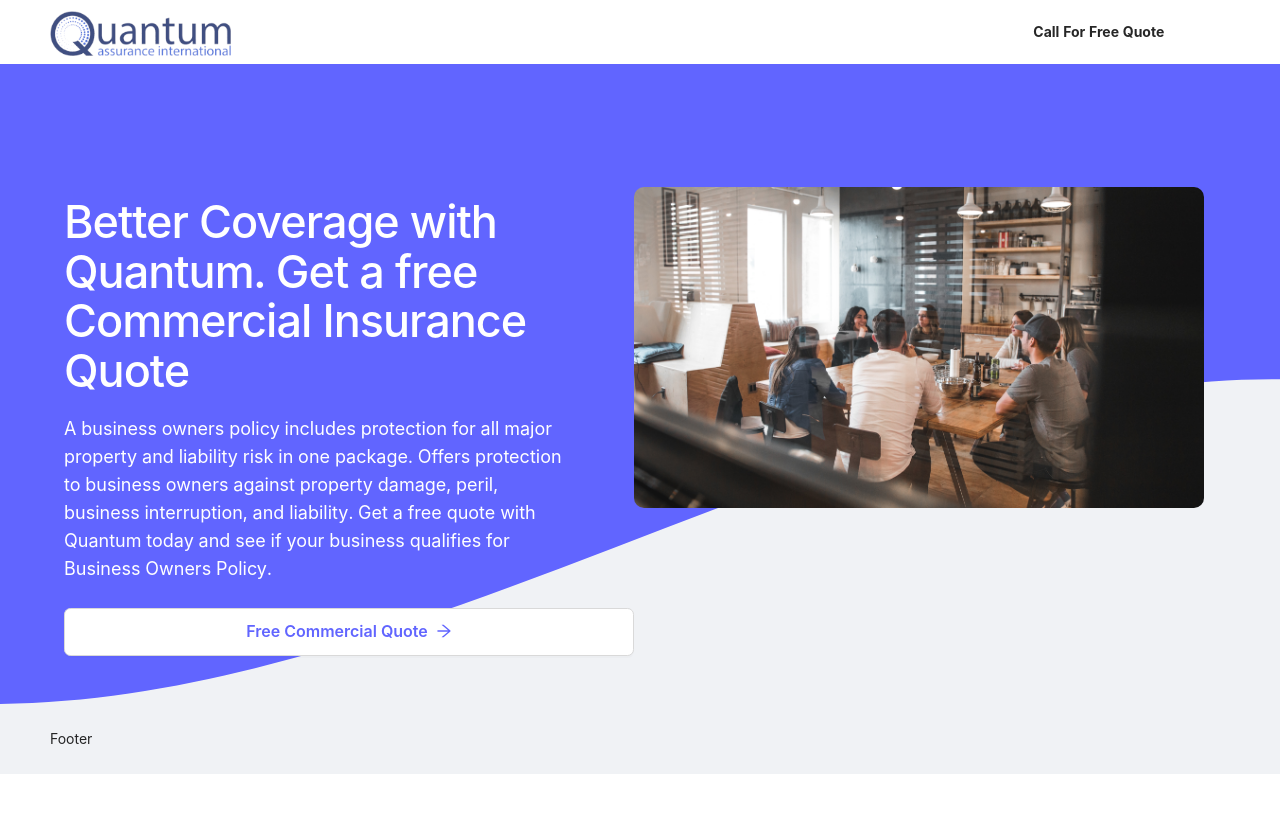
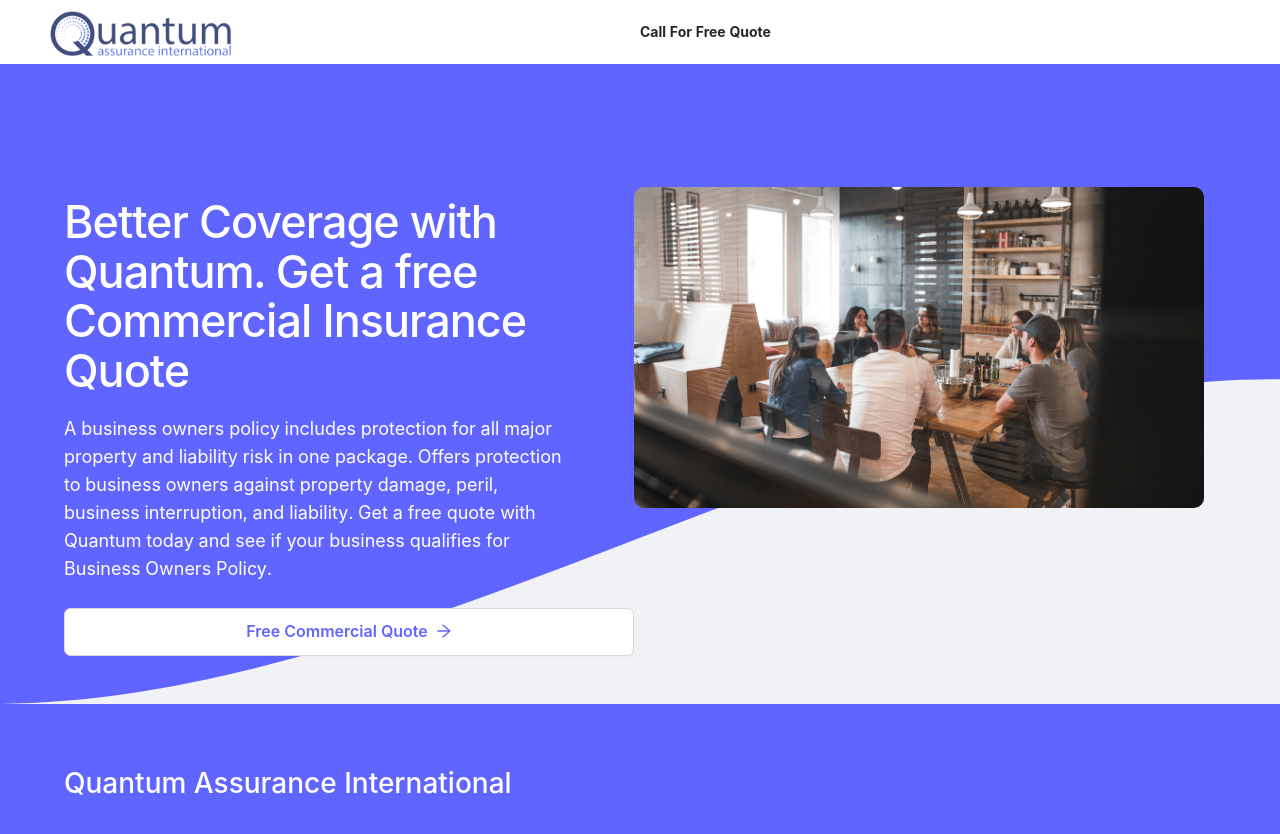
Before and after one commit to tangentdigitalagency/landingpageTest, a React (Create React App) app: page / in a window 1280 px wide. Shown: the top 834 px of the page. Before the commit the page ends 800 px from the top, so only its background shows below. Built offline with nearby package versions, Linux system fonts and the light colour scheme.

Commit message:
Footer Completed

```diff
--- a/src/App.css
+++ b/src/App.css
@@ -90,3 +90,38 @@
     height: 3rem;
     font-weight: 600;
 }
+.footer {
+    min-height: auto;
+    padding: 55px 5%;
+    background-color: #6165ff;
+}
+.footer-container {
+    display: block;
+    max-width: 1200px;
+    margin-right: auto;
+    margin-left: auto;
+    -webkit-box-flex: 1;
+    flex: 1;
+}
+.footer-top-wrap-2 {
+    display: flex;
+    padding-bottom: 35px;
+    -webkit-box-pack: justify;
+    justify-content: space-between;
+    -webkit-box-align: start;
+    align-items: flex-start;
+    border-bottom: 1px solid hsla(0,0%,100%,.25);
+}
+.heading-16 {
+    display: block;
+    max-width: 480px;
+    margin-top: 5px;
+    margin-bottom: 8px;
+    color: #fff;
+    font-size: 28px;
+    line-height: 38px;
+    text-align: left;
+}
+.div-block-58 {
+    padding-top: 35px;
+}
--- a/src/App.js
+++ b/src/App.js
@@ -11,10 +11,10 @@
         <Layout>
           <Header>
              <Row>
-                  <Col span={8}>
+                  <Col  xs={{ span: 12 }} lg={{ span: 12 }}>
                       <a href="#"><img src={logo} width="181" alt='logo'/></a>
                   </Col>
-                  <Col span={4} offset={12}><strong>Call For Free Quote</strong></Col>
+                  <Col xs={{ span: 12 }} lg={{ span: 12 }}><strong>Call For Free Quote</strong></Col>
              </Row>
           </Header>
           <Content>
@@ -43,7 +43,14 @@
                 </Row>
               </section>
           </Content>
-          <Footer>Footer</Footer>
+          <Footer className="footer">
+                <div className="footer-container">
+                    <div className="footer-top-wrap-2">
+                       <h1 className="heading-16">Quantum Assurance International</h1>
+                    </div>
+                    <div className="div-block-58"></div>
+                </div>
+          </Footer>
         </Layout>
     </div>
     );
```
